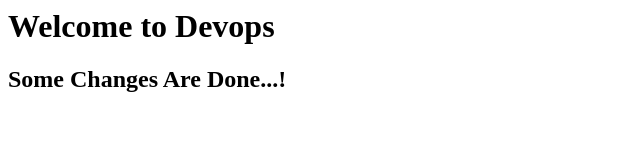
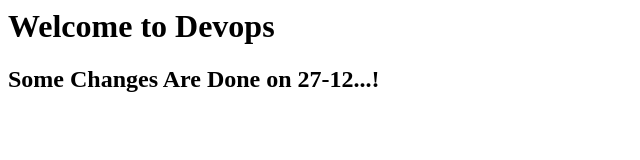
Before and after one commit to rushidivase/aws, a plain HTML site: page index.html in a window 1280 px wide. Shown: the whole page, without its empty margins (0-640 px from the left). Drawn offline with Linux system fonts and the light colour scheme.

Commit message:
Update index.html

```diff
--- a/index.html
+++ b/index.html
@@ -1,4 +1,4 @@
 <html>
     <h1>Welcome to Devops</h1>
-    <h2>Some Changes Are Done...!</h2>
+    <h2>Some Changes Are Done on 27-12...!</h2>
 </html>
```
